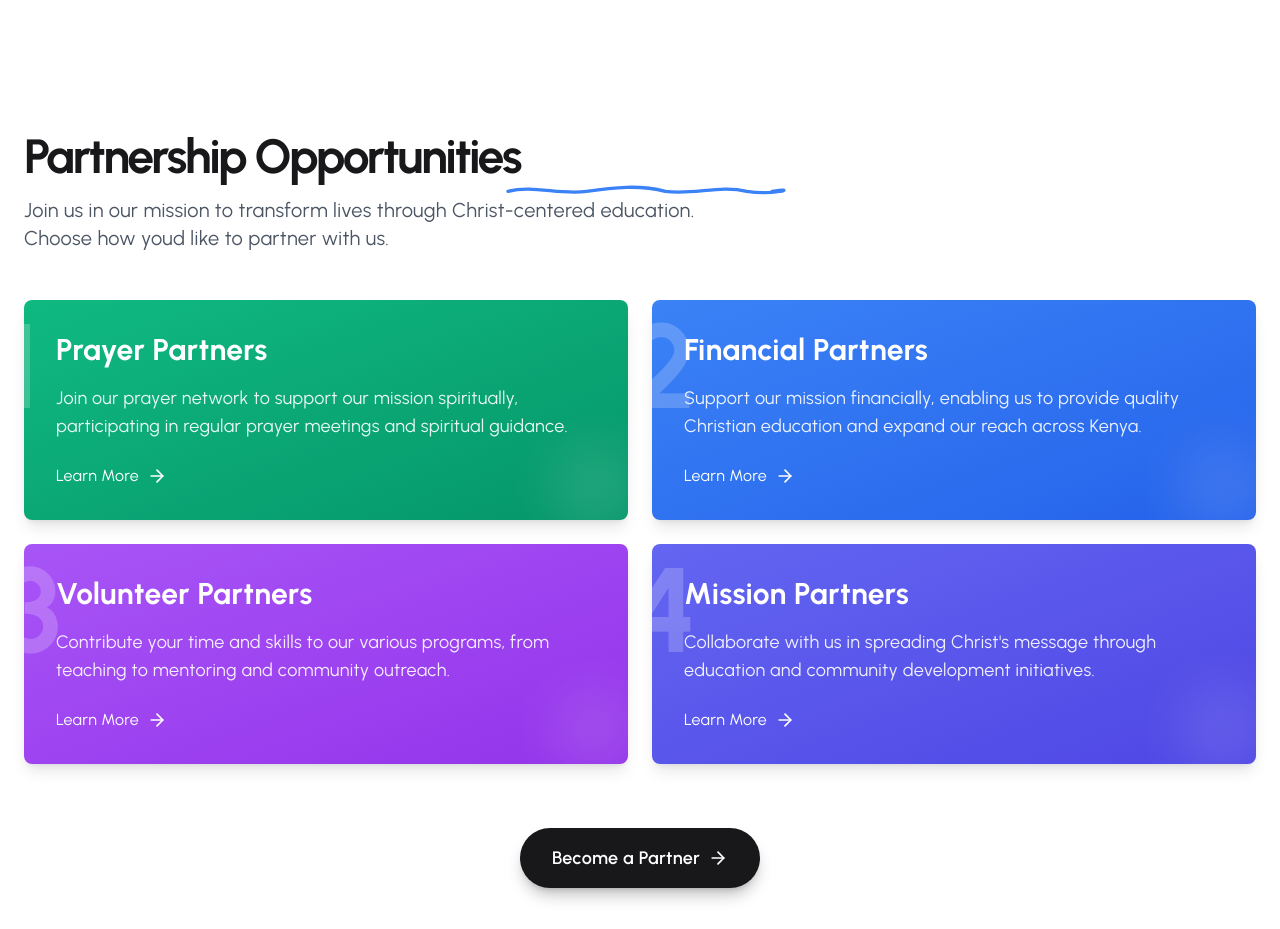
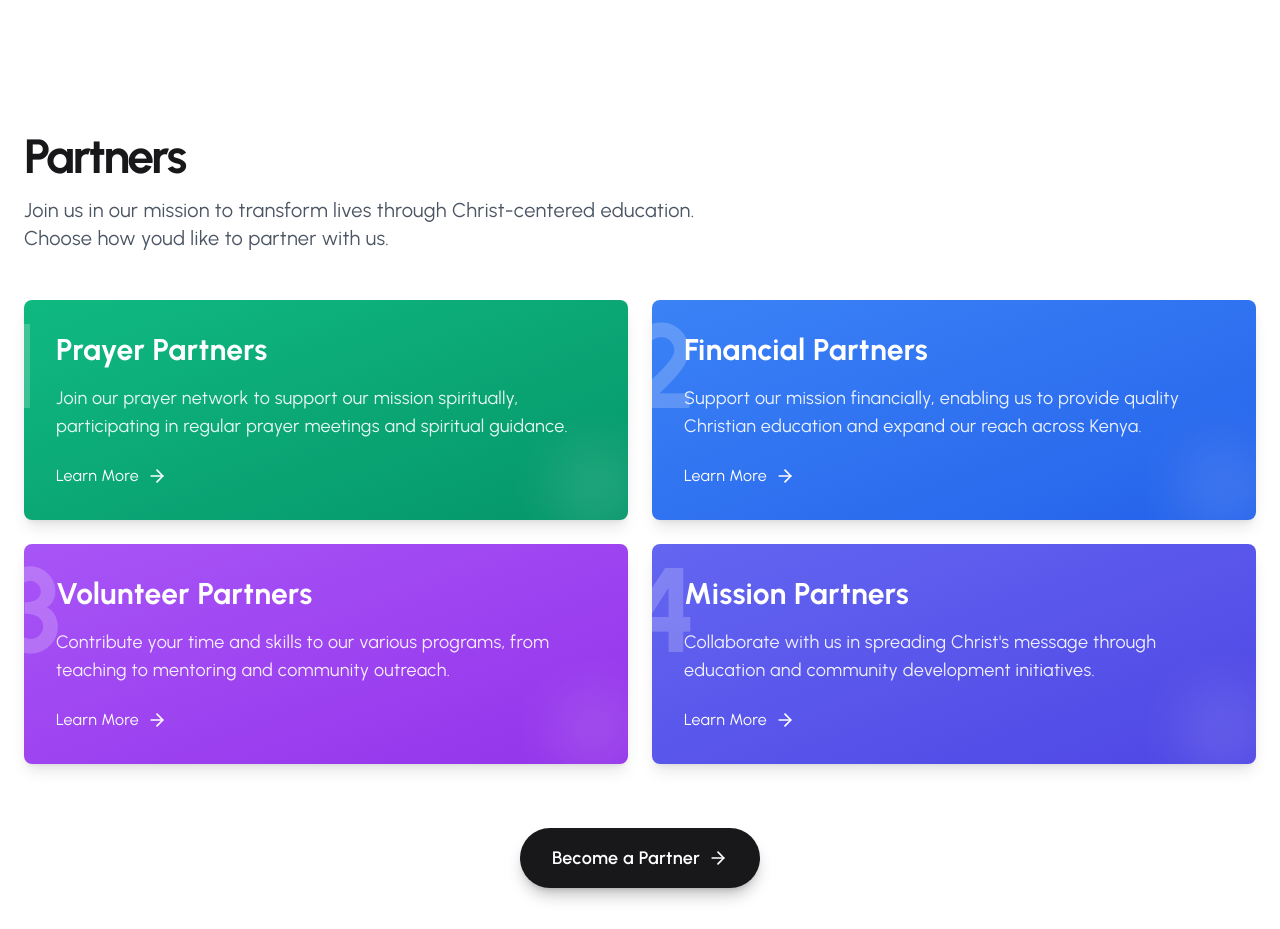
Before and after one commit to K-njeru/godly, a Next.js app: page / in a window 1280 px wide. Shown: the part 1680-2609 px from the top of the page. Built offline with nearby package versions, Linux system fonts and the light colour scheme.

Commit message:
`Refactor PartnersSection.tsx: Update heading text and remove decorative underline`

```diff
--- a/src/components/PartnersSection.tsx
+++ b/src/components/PartnersSection.tsx
@@ -48,21 +48,8 @@ export default function PartnersSection() {
       <div className="container px-4 md:px-6">
         <div className="flex flex-col gap-4 relative mb-12">
           <h2 className="text-3xl font-bold tracking-tighter sm:text-4xl md:text-5xl text-primary relative inline-block">
-            Partnership Opportunities
+            Partners
             {/* Decorative Underline */}
-            <svg
-              className="absolute -bottom-4 left-0 w-full h-4 text-blue-500 dark:text-blue-400"
-              viewBox="0 0 200 12"
-              fill="none"
-              xmlns="http://www.w3.org/2000/svg"
-            >
-              <path
-                d="M1 8.5C20 3.5 40 11.5 60 8.5C80 5.5 100 3.5 119 8.5C140 11.5 160 3.5 180 8.5C200 11.5 220 5.5 199 8.5"
-                stroke="currentColor"
-                strokeWidth="2.5"
-                strokeLinecap="round"
-              />
-            </svg>
           </h2>
           <p className="max-w-[700px] text-gray-600 dark:text-gray-400 md:text-xl">
             Join us in our mission to transform lives through Christ-centered education. Choose how youd like to
```
